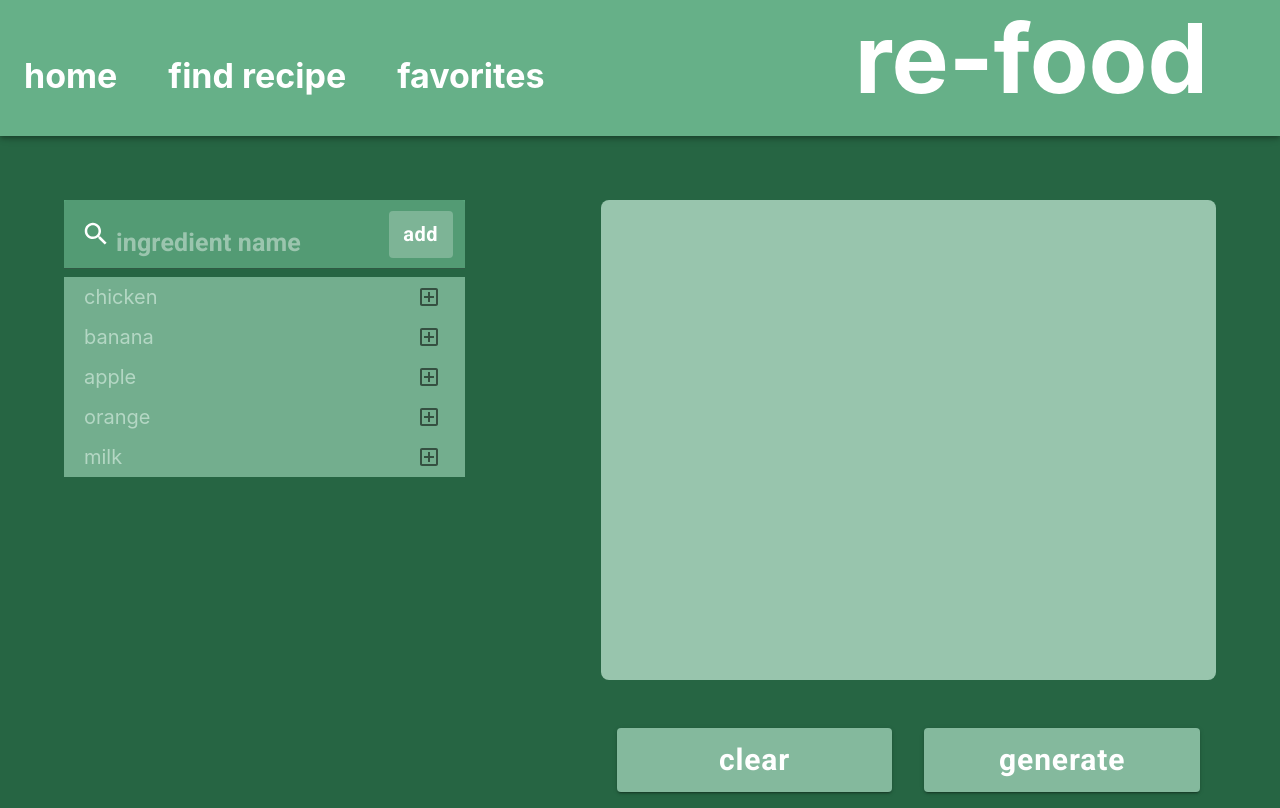
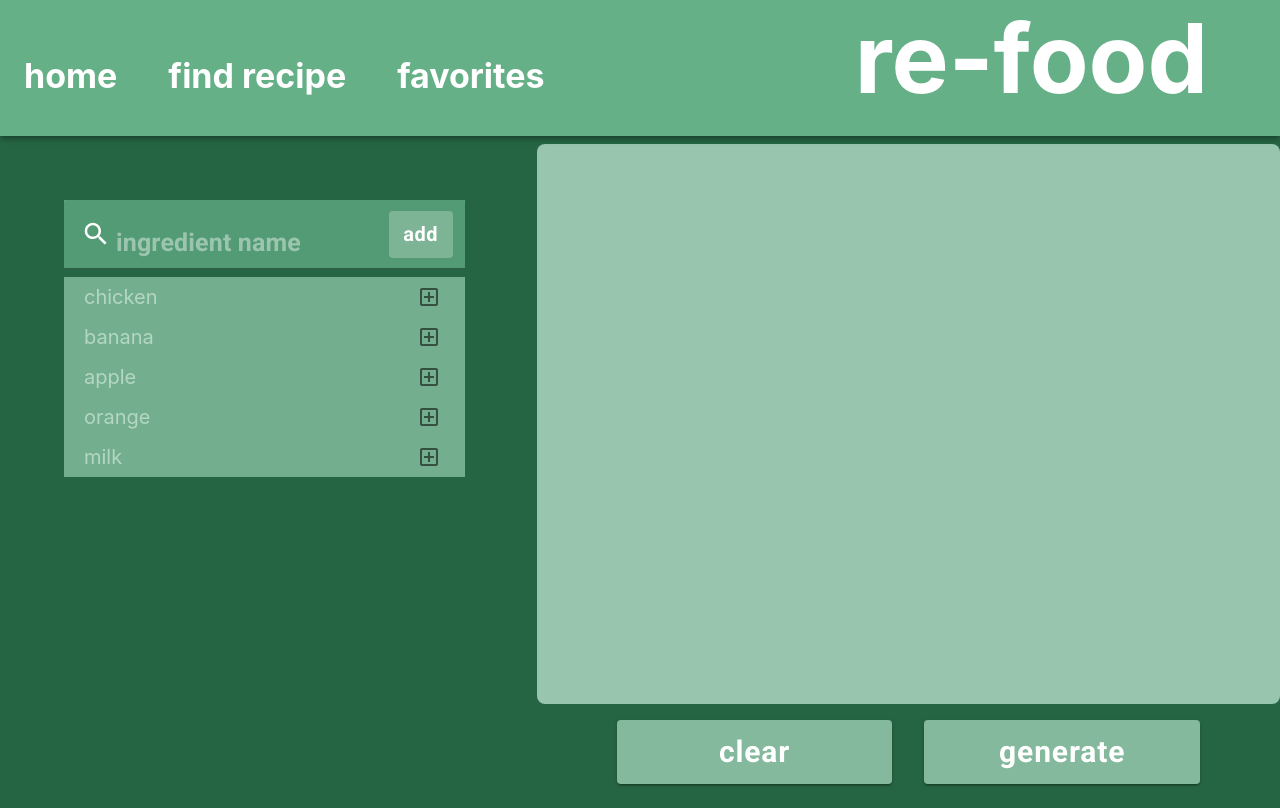
Before and after one commit to ryan-he-8/re-food, a React (Create React App) app in the folder frontend/: page /find_recipe in a window 1280 px wide. Built offline with nearby package versions, Linux system fonts and the light colour scheme.

Commit message:
return to ingredient selection if there is an error response

```diff
--- a/frontend/src/components/IngredientList.jsx
+++ b/frontend/src/components/IngredientList.jsx
@@ -4,7 +4,7 @@ import DeleteIcon from '@mui/icons-material/Delete';
 export default function IngredientList({ingredients, deleteIngredient}) {
 
     return (
-        <div>
+        <div overflow='scroll'>
             <List>
                 {ingredients
                 .filter((ingredient) => ingredient.quantity > 0)
--- a/frontend/src/components/SearchList.jsx
+++ b/frontend/src/components/SearchList.jsx
@@ -3,7 +3,6 @@ import { IconButton, List, ListItem, Box } from '@mui/material';
 import { AddBoxOutlined } from '@mui/icons-material';
 export default function SearchList ({searchQuery, ingredients, addIngredient}) {
     function matchQuery(searchQuery, ingredientName){
-        console.log(searchQuery, ingredientName)
         return ingredientName.toLowerCase().includes(searchQuery.toLowerCase());
     }
     return (
--- a/frontend/src/components/SearchSection.jsx
+++ b/frontend/src/components/SearchSection.jsx
@@ -22,9 +22,9 @@ export default function SearchSection({loading, ingredients, addIngredient, dele
             </Grid>
             <Grid container item xs = {7} direction = 'column' justifyContent='center' height={'85vh'}>
                 <Box
-                margin={8}
-                marginBottom={4}
+                overflow='scroll'
                 flexGrow={1}
+                maxHeight={'70vh'}
                 //borderColor={'black'}
                 backgroundColor={'#98C5AD'}
                 //border={1}
--- a/frontend/src/pages/IngredientCart.jsx
+++ b/frontend/src/pages/IngredientCart.jsx
@@ -87,7 +87,9 @@ export default function IngredientCart() {
                 setDisplayRecipe(true)
                 setRecipe(newRecipe);
             })
-       })
+       }).catch((error) => {
+        console.log(error);
+        setLoading(false);})
     }
     function saveRecipe(favRecipe) {
         // save recipe to local storage
```
